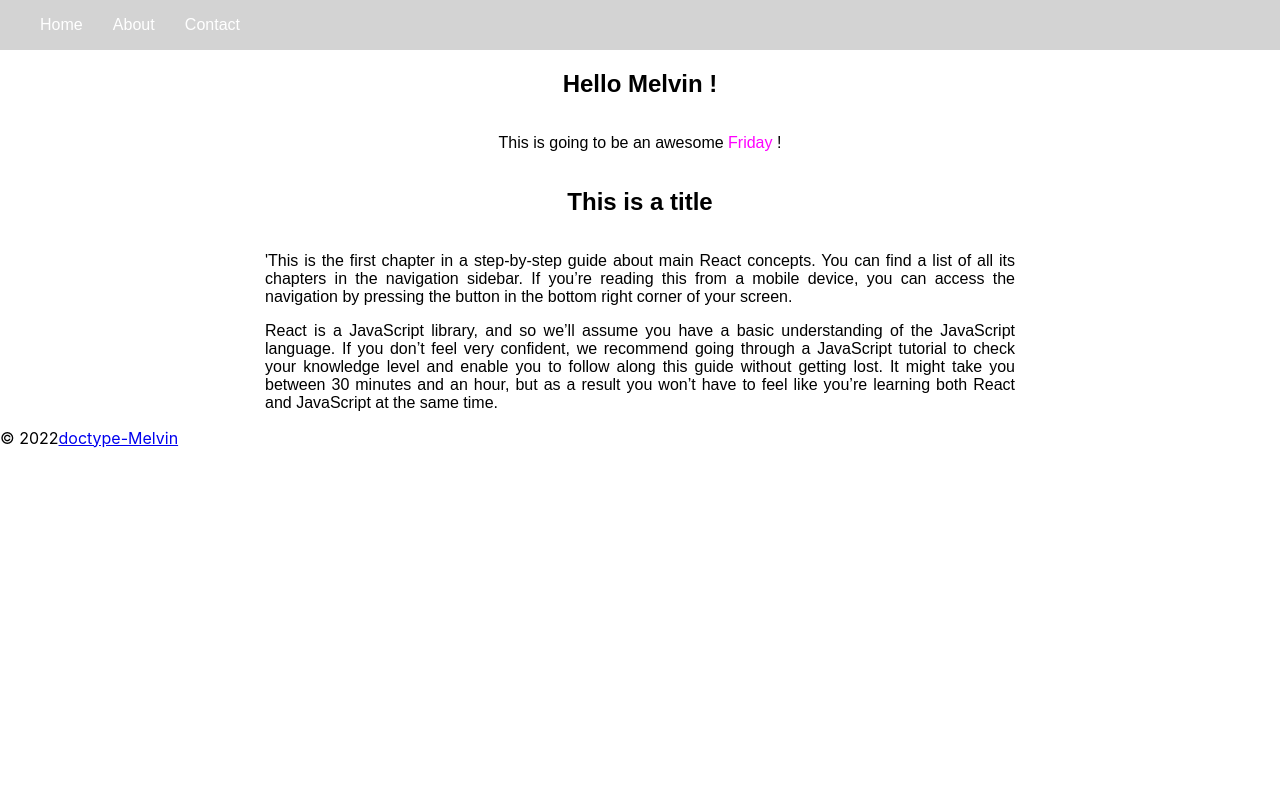
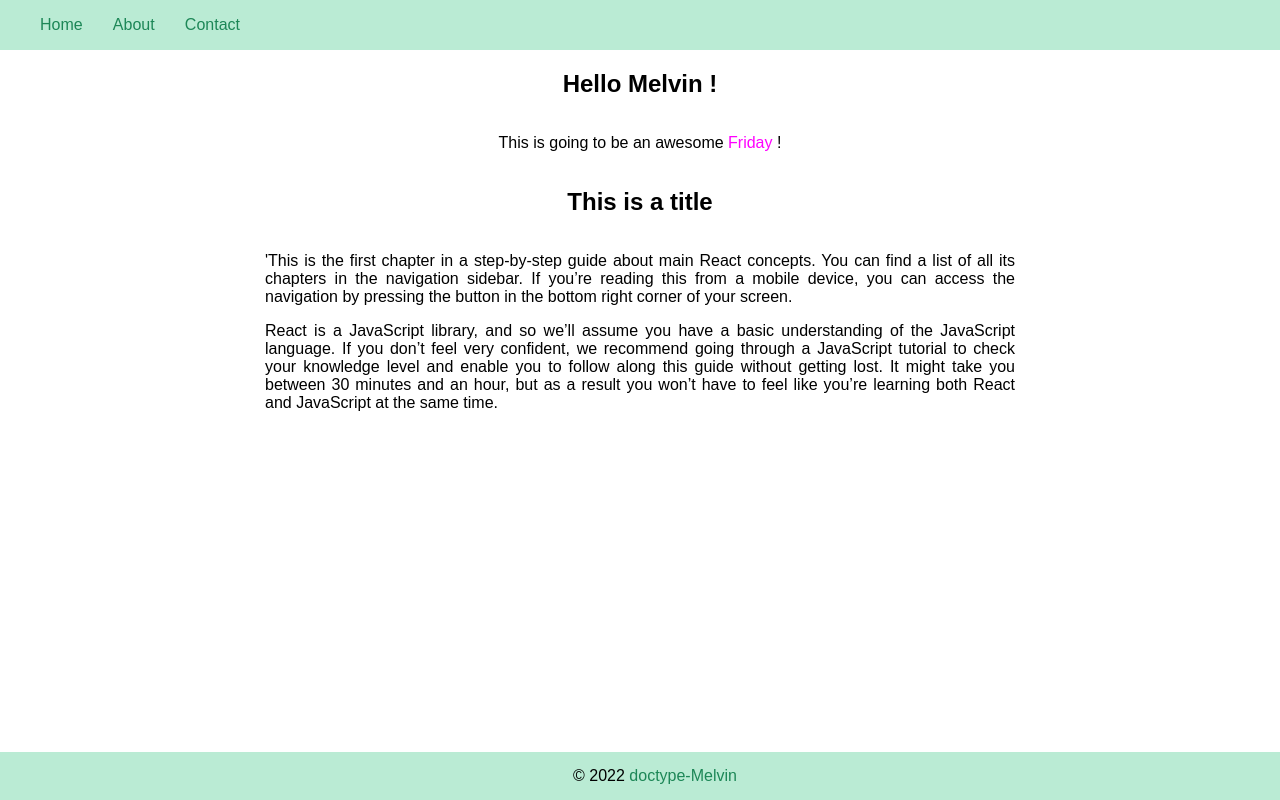
Before and after one commit to doctype-Melvin/react-playground, a React (Create React App) app: page / in a window 1280 px wide. Built offline with nearby package versions, Linux system fonts and the light colour scheme.

Commit message:
<CSS>adds styling to footer, nav

```diff
--- a/src/App.css
+++ b/src/App.css
@@ -37,8 +37,12 @@
   }
 }
 
+body, html {
+  height: 100vh;
+}
+
 .box, .header, .nav,
-.mainSection {
+.mainSection, .footerCt {
   display: flex;
   font-family: Arial, Helvetica, sans-serif;
 }
@@ -53,8 +57,8 @@
   color: magenta;
 }
 
-.header {
-  background-color: lightgray;
+.header, .footerCt {
+  background-color: #baebd4;
 }
 
 .nav {
@@ -63,9 +67,14 @@
   list-style: none;
 }
 
-.item > * {
+.item > * , .foot > a{
   text-decoration: none;
-  color: white;
+  color: #1d8757;
+}
+
+.item > *:hover, .foot > a:hover {
+  color: #e95d5d;
+  transition-duration: .5s;
 }
 
 .mainSection {
@@ -80,3 +89,11 @@
 .para {
   text-align: justify;
 }
+
+.footerCt {
+  width: 100vw;
+  justify-content: center;
+  position: fixed;
+  bottom: 0;
+  padding: 15px;
+}
--- a/src/components/Footer.js
+++ b/src/components/Footer.js
@@ -5,7 +5,7 @@ export class Footer extends React.Component {
         return (
             <div className="footerCt">
                 <div className="foot">
-                    <span>&copy; 2022</span>
+                    <span>&copy; 2022 </span>
                     <a href="https://www.github.com/doctype-Melvin">
                         doctype-Melvin
                     </a>
```
